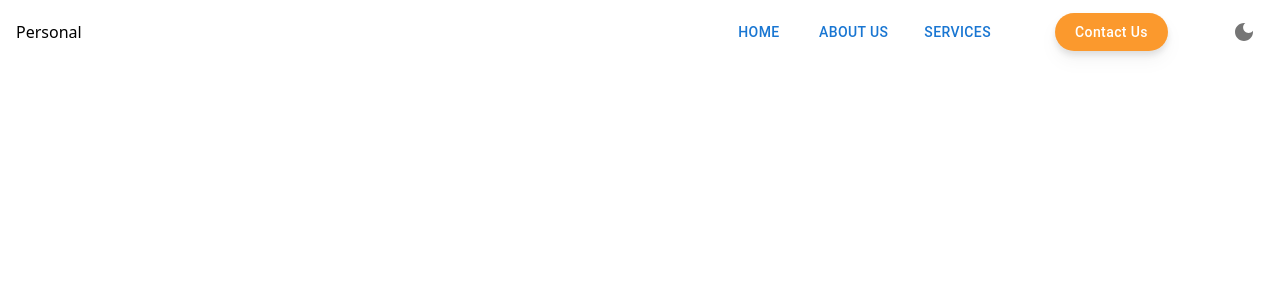
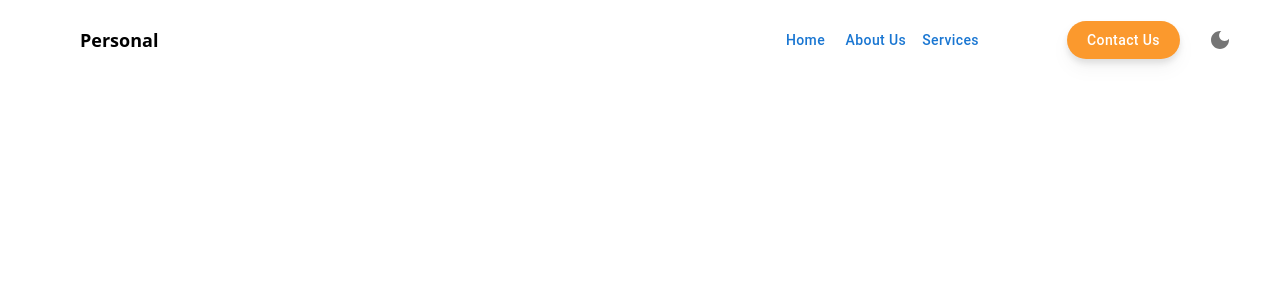
Before and after one commit to the-coder-kalisa/portofolio, a React (Vite) app: page / in a window 1280 px wide. Shown: the top 300 px of the page. Built offline with nearby package versions, Linux system fonts and the light colour scheme.

Commit message:
added navigation bar

```diff
--- a/src/App.tsx
+++ b/src/App.tsx
@@ -7,7 +7,7 @@ function App() {
   const mode = useSelector<State>(state => state.mode);
   return (
 
-      <div className={`${mode && "bg-black"}`}>
+      <div className={`${mode && "bg-black"} h-[50000px]`}>
         <Navigation />
       </div>
   );
--- a/src/components/Navigation.tsx
+++ b/src/components/Navigation.tsx
@@ -1,4 +1,4 @@
-import React from "react";
+import React, { useEffect } from "react";
 import { Link } from "react-router-dom";
 import { Button, IconButton } from "@mui/material";
 import { useDispatch, useSelector } from "react-redux";
@@ -12,17 +12,24 @@ const Navigation: React.FC = () => {
   const changeMode = () => {
     dispatch(actions.changeMode(!mode));
   };
+  useEffect(()=>{
+
+  },[])
+  window.addEventListener('scroll', () =>{
+    dispatch(actions.changeHeight(scrollY));
+  })
   return (
-    <div className="flex items-center py-3 px-4 justify-between">
-      <Link to="/" className={`${mode && "text-white"}`}>
+    <div className="flex items-center fixed w-full bg-transparent py-5 pl-20 pr-10 justify-between">
+      <Link to="/" className={`${mode && "text-white"} text-lg font-semibold`}>
         Personal
       </Link>
-      <div className="flex items-center gap-14">
-        <div className="flex items-center gap-5">
-          {buttons.map((but, index) => (
-            <Button key={index}>{but}</Button>
+      <div className="flex items-center gap-20">
+        <div>
+          {buttons.map((button, index) => (
+            <Button style={{textTransform: "capitalize"}} key={index}>{button}</Button>
           ))}
         </div>
+        <div className="flex items-center gap-5">
           <Button
             style={{
               backgroundColor: "#fb992d",
@@ -36,8 +43,9 @@ const Navigation: React.FC = () => {
             Contact Us
           </Button>
           <IconButton onClick={changeMode}>
-          {mode ? <LightMode style={{ color: "white" }} /> : <DarkMode />}
+            {mode ? <LightMode style={{color: "white"}}/> : <DarkMode />}
           </IconButton>
+        </div>
       </div>
     </div>
   );
--- a/src/store.ts
+++ b/src/store.ts
@@ -5,18 +5,22 @@ import {
 } from "@reduxjs/toolkit";
 export interface State {
   mode: boolean;
+  windowHeight: number;
 }
-const mode = createSlice<State, SliceCaseReducers<State>>({
+const sitedata = createSlice<State, SliceCaseReducers<State>>({
   name: "mode",
-  initialState: { mode: false },
+  initialState: { mode: false, windowHeight: 0 },
   reducers: {
     changeMode(state, action) {
-      state.mode = action.payload
+      state.mode = action.payload;
     },
+    changeHeight(state, action){
+      state.windowHeight = action.payload
+    }
   },
 });
 const store = configureStore({
-  reducer: mode.reducer,
+  reducer: sitedata.reducer,
 });
-export const actions = mode.actions;
+export const actions = sitedata.actions;
 export default store;
```
Lines whose indentation alone changed are shown as unchanged.
